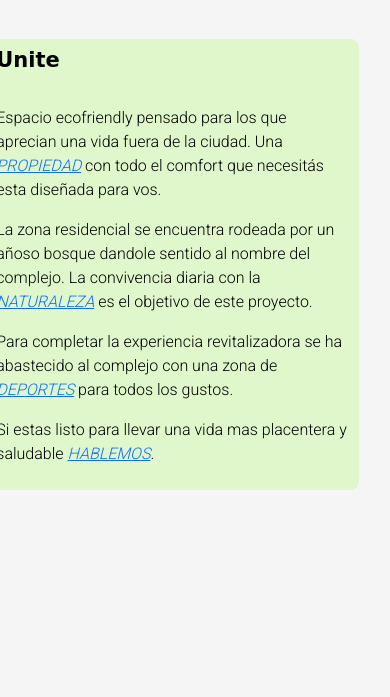
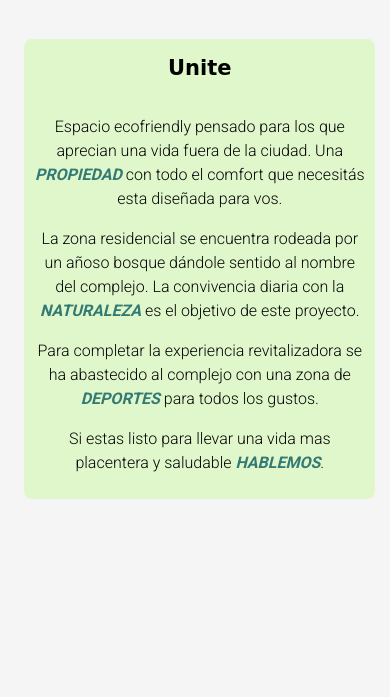
Before and after one commit to oldBuho/WebDesign-Sass_and_Bootstrap_testing, a website: page index.html in a window 390 px wide. Shown: the part 1115-1812 px from the top of the page. Drawn offline with nearby package versions, Linux system fonts and the light colour scheme; a web font is replaced by a local one.

Commit message:
Finaliza edición de sección #unite

```diff
--- a/index.html
+++ b/index.html
@@ -138,30 +138,32 @@
           />
         </div>
         <div class="col-md-6" id="about-text">
-          <h2 class="section-title">Unite</h2>
+          <h2 class="section-title" id="fade-in-1">Unite</h2>
+          <div id="fade-in-2">
             <p>
               Espacio ecofriendly pensado para los que aprecian una vida fuera de
               la ciudad. Una
-            <em><a href="#propiedades" class="unite-anchor">PROPIEDAD</a></em>
+              <em><a href="#houses" class="unite-anchor">PROPIEDAD</a></em>
               con todo el comfort que necesitás esta diseñada para vos.
             </p>
             <p>
-            La zona residencial se encuentra rodeada por un añoso bosque dandole
+              La zona residencial se encuentra rodeada por un añoso bosque dándole
               sentido al nombre del complejo. La convivencia diaria con la
-            <em><a href="#naturaleza" class="unite-anchor">NATURALEZA</a></em>
+              <em><a href="#nature" class="unite-anchor">NATURALEZA</a></em>
               es el objetivo de este proyecto.
             </p>
             <p>
               Para completar la experiencia revitalizadora se ha abastecido al
               complejo con una zona de
-            <em><a href="#deportes" class="unite-anchor">DEPORTES</a></em>
+              <em><a href="#sports" class="unite-anchor">DEPORTES</a></em>
               para todos los gustos.
             </p>
             <p>
               Si estas listo para llevar una vida mas placentera y saludable
-            <em><a href="#contacto" class="unite-anchor">HABLEMOS</a></em
+              <em><a href="#contact" class="unite-anchor">HABLEMOS</a></em
               >.
             </p>
+          </div>
         </div>
       </div>
     </section>
--- a/scss/components/_about.scss
+++ b/scss/components/_about.scss
@@ -22,6 +22,52 @@
     @extend %font-section-text;
 }
 
+#about a {
+    text-decoration: none;
+    color: $color-1;
+    font-weight: bold;
+}
+
+#about a:hover {
+    text-decoration: none;
+    color: $color-9;
+    background-color: $color-5;
+    font-style: normal;
+}
+#fade-in {
+    animation: fadeIn 5s;
+}
+
+@keyframes fadeIn {
+    from {
+        opacity: 0;
+    }
+    to {
+        opacity: 1;
+    }
+}
+
+
+
+
+
+
+#fade-in-1 {
+    animation: fadeIn 5s;
+}
+
+#fade-in-2 {
+    animation: fadeIn 6s;
+}
+
+@keyframes fadeIn {
+    from {
+        opacity: 0;
+    }
+    to {
+        opacity: 1;
+    }
+}
 
 @media screen and (max-width: 769px) {
     #about {
@@ -37,8 +83,15 @@
         border-left: 0;
     }
 
+    #about .section-title {
+        text-align: center;
+        margin-top: 1vh;
+    }
+
     #about-text {
+        text-align: center;
         margin-top: 5vh;
-        width: 95vw;
+        margin-left: 4.3vh;
+        width: 90vw;
     }
 }
--- a/scss/components/_navbar.scss
+++ b/scss/components/_navbar.scss
@@ -1,9 +1,9 @@
 #navbar-container {
     background: linear-gradient(320deg, $color-1 41%, rgba(0,0,0,1) 88%);
-    z-index: 1;
-    top: 0;
-    transform: translate(0px, 0px);
-    transition: all ease-out 1s;
+    // z-index: 1;
+    // top: 0;
+    // transform: translate(0px, 0px);
+    // transition: all ease-out 1s;
 }
 
 #navbar-icon {
@@ -25,6 +25,9 @@
 
 
 @media screen and (min-width: 769px) {
+    #navbar-container {
+        height: 10vh;
+    }
     #navbar-icon{
         margin-right: 5%;
     }
--- a/scss/extensions/_extend.scss
+++ b/scss/extensions/_extend.scss
@@ -1,4 +1,4 @@
 %propiedades {
-    height: 500px;
+    height: 100vh;
     width: auto;
 }
```
Also changed, not shown: css/style.css. Lines whose indentation alone changed are shown as unchanged.
